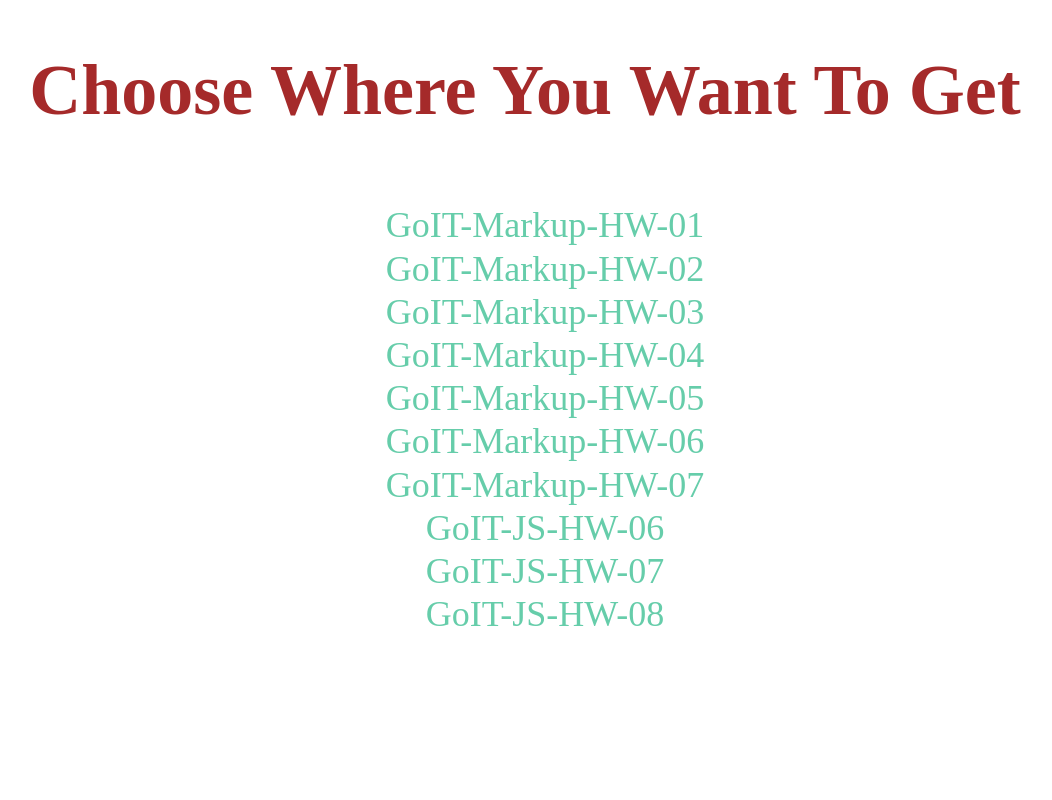
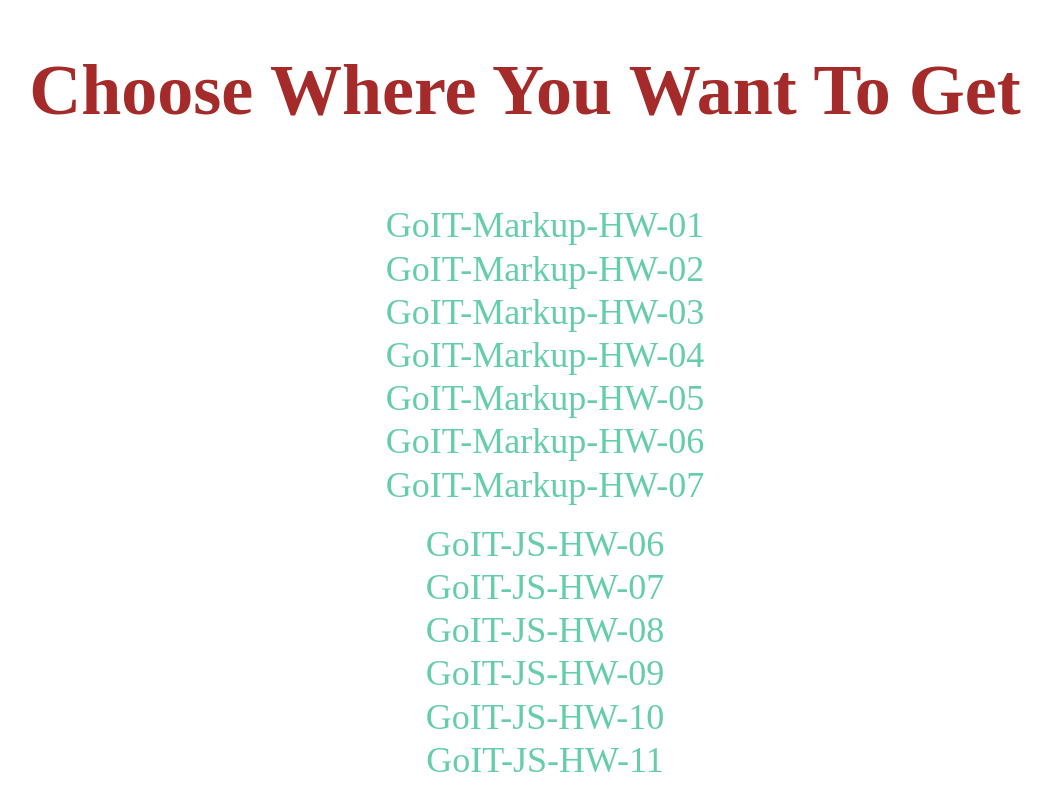
Before and after one commit to Br0kEnM1Nd-Git/Br0kEnM1Nd-Git.github.io, a plain HTML site: page index.html in a window 1280 px wide. Shown: the whole page, without its empty margins (115-1167 px from the left). Drawn offline with Linux system fonts and the light colour scheme.

Commit message:
Update index.html

```diff
--- a/index.html
+++ b/index.html
@@ -117,6 +117,15 @@
           >GoIT-Markup-HW-07</a
         >
       </li>
+    </ul>
+    <ul
+      style="
+        display: flex;
+        flex-direction: column;
+        align-items: center;
+        list-style-type: none;
+      "
+    >
       <li>
         <a
           href="./goit-js-hw-06/"
@@ -130,7 +139,7 @@
           >GoIT-JS-HW-06</a
         >
       </li>
-          <li>
+      <li>
         <a
           href="./goit-js-hw-07/"
           style="
@@ -143,7 +152,7 @@
           >GoIT-JS-HW-07</a
         >
       </li>
-                <li>
+      <li>
         <a
           href="./goit-js-hw-08/"
           style="
@@ -156,6 +165,45 @@
           >GoIT-JS-HW-08</a
         >
       </li>
+      <li>
+        <a
+          href="./goit-js-hw-09/"
+          style="
+            padding: 8px;
+            color: mediumaquamarine;
+            font-size: 36px;
+            line-height: 1.2;
+            text-decoration: none;
+          "
+          >GoIT-JS-HW-09</a
+        >
+      </li>
+      <li>
+        <a
+          href="./goit-js-hw-10/"
+          style="
+            padding: 8px;
+            color: mediumaquamarine;
+            font-size: 36px;
+            line-height: 1.2;
+            text-decoration: none;
+          "
+          >GoIT-JS-HW-10</a
+        >
+      </li>
+      <li>
+        <a
+          href="./goit-js-hw-11/"
+          style="
+            padding: 8px;
+            color: mediumaquamarine;
+            font-size: 36px;
+            line-height: 1.2;
+            text-decoration: none;
+          "
+          >GoIT-JS-HW-11</a
+        >
+      </li>
     </ul>
   </body>
 </html>
```
